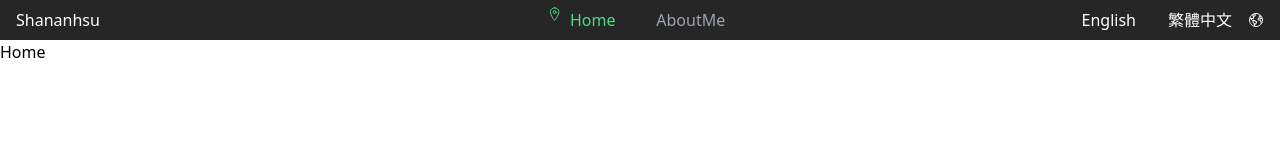
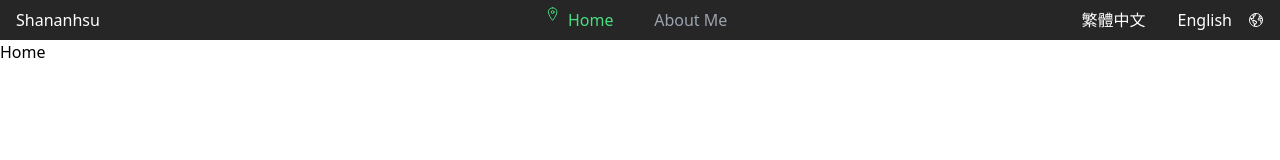
Before and after one commit to Shananhsu/resume, a React (Vite) app: page / in a window 1280 px wide. Shown: the top 160 px of the page. Built offline with nearby package versions, Linux system fonts and the light colour scheme.

Commit message:
修改: 1.關閉i18n debug模式 2.語系切換按鈕資料獨立出去 新增: 1.翻譯文字

```diff
--- a/src/components/navbar/Desktop.tsx
+++ b/src/components/navbar/Desktop.tsx
@@ -12,6 +12,9 @@ import { IoEarthOutline, IoLocationOutline } from "react-icons/io5";
 
 //導覽列資料
 import { NavLink } from "react-router-dom";
+
+//語系選單資料
+import { languageData } from "./languageData.ts";
 
 const Desktop = () => {
   const { t } = useTranslation();
@@ -36,7 +39,7 @@ const Desktop = () => {
                   <IoLocationOutline className="text-2xl animate-bounce" />
                 )}
                 <p className={`w-full mx-2 ${!isActive && "hover:text-white"}`}>
-                  {item.title}
+                  {t(item.title)}
                 </p>
               </div>
             )}
@@ -44,18 +47,15 @@ const Desktop = () => {
         ))}
       </div>
       <div className="w-2/12 flex justify-end">
-        <button
-          className="mx-4 hover:text-red-600"
-          onClick={() => changeLanguage("en")}
-        >
-          English
-        </button>
-        <button
-          className="mx-4 hover:text-red-600"
-          onClick={() => changeLanguage("zh")}
-        >
-          繁體中文
-        </button>
+        {languageData.map((item) => (
+          <button
+            className="mx-4 hover:text-red-600"
+            onClick={() => changeLanguage(item.lang)}
+            key={item.id}
+          >
+            {item.title}
+          </button>
+        ))}
         <button className="hover:text-green-400">
           <IoEarthOutline />
         </button>
--- /dev/null
+++ b/src/components/navbar/languageData.ts
@@ -0,0 +1,4 @@
+export const languageData = [
+  { id: 1, title: "繁體中文", lang: "zh" },
+  { id: 2, title: "English", lang: "en" },
+];
--- a/src/components/navbar/menuData.ts
+++ b/src/components/navbar/menuData.ts
@@ -1,12 +1,12 @@
 export const menuData = [
   {
     id: 1,
-    title: "Home",
+    title: "navbar.home",
     link: "/",
   },
   {
     id: 2,
-    title: "AboutMe",
+    title: "navbar.aboutMe",
     link: "/aboutMe",
   },
 ];
--- a/src/components/navbar/mobile/DropDownMenu.tsx
+++ b/src/components/navbar/mobile/DropDownMenu.tsx
@@ -1,5 +1,8 @@
 //react router dom
 import { NavLink, useNavigate } from "react-router-dom";
+
+//i18n
+import { useTranslation } from "react-i18next";
 
 //react icons
 import { IoLocationOutline } from "react-icons/io5";
@@ -14,6 +17,8 @@ interface handleToggleType {
 
 const DropDownMenu = ({ handleToggle }: handleToggleType) => {
   const navigate = useNavigate();
+
+  const { t } = useTranslation();
 
   //切換頁面時關閉選單
   const handleLinkClick = (link: string) => {
@@ -41,7 +46,7 @@ const DropDownMenu = ({ handleToggle }: handleToggleType) => {
                       <IoLocationOutline className="text-green-500 animate-bounce" />
                     </span>
                   )}
-                  <p className="w-full text-center">{item.title}</p>
+                  <p className="w-full text-center">{t(item.title)}</p>
                 </div>
               </div>
             )}
@@ -51,7 +56,7 @@ const DropDownMenu = ({ handleToggle }: handleToggleType) => {
           className="w-full text-center py-4 text-white"
           onClick={handleToggle}
         >
-          close
+          {t("navbar.close")}
         </button>
       </div>
     </div>
--- a/src/locale/en/navbar.json
+++ b/src/locale/en/navbar.json
@@ -1,3 +1,6 @@
 {
-	"shananhsu": "Shananhsu"
+	"shananhsu": "Shananhsu",
+	"home": "Home",
+	"aboutMe": "About Me",
+	"close": "Close"
 }
--- a/src/locale/i18n.ts
+++ b/src/locale/i18n.ts
@@ -23,7 +23,7 @@ i18n
   .init({
     resources,
     fallbackLng: "zh",
-    debug: true,
+    debug: false, //true 時控制台會強制出現i18n的訊息
     interpolation: {
       escapeValue: false,
     },
--- a/src/locale/zh/navbar.json
+++ b/src/locale/zh/navbar.json
@@ -1,3 +1,6 @@
 {
-	"shananhsu": "單安緒"
+	"shananhsu": "單安緒",
+	"home": "首頁",
+	"aboutMe": "關於我",
+	"close": "關閉"
 }
```
